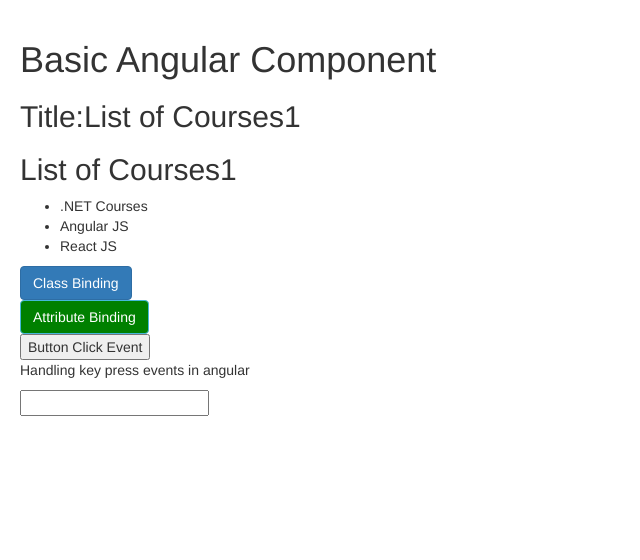
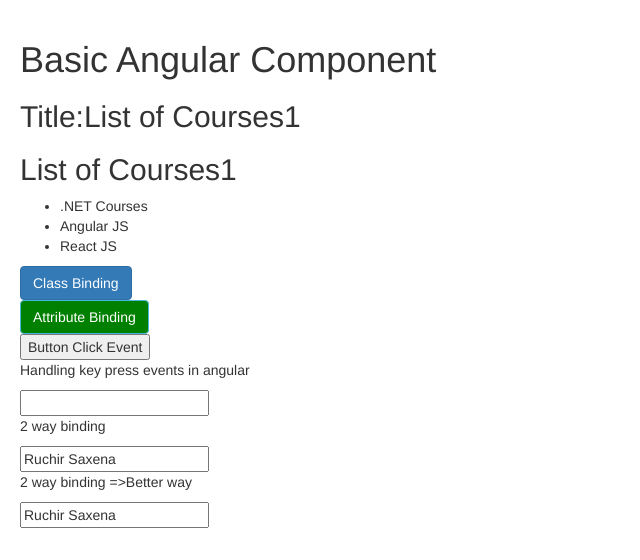
Before and after one commit to RuchirSaxena/Understanding-Angular-2-and-4, an Angular app in the folder hello-world/: page / in a window 1280 px wide. Shown: the top 560 px of the page, without its empty margins (0-640 px from the left). Built offline with nearby package versions, Linux system fonts and the light colour scheme.

Commit message:
2 Way Binding

```diff
--- a/hello-world/src/app/app.module.ts
+++ b/hello-world/src/app/app.module.ts
@@ -1,6 +1,7 @@
 import { CoursesService } from './courses.service';
 import {CoursesComponent} from "./courses/courses.component"
 import { BrowserModule } from '@angular/platform-browser';
+import {FormsModule} from '@angular/forms';
 import { NgModule } from '@angular/core';
 
 import { AppComponent } from './app.component';
@@ -14,7 +15,8 @@ import { AdminComponent } from './admin/admin.component';
 
   ],
   imports: [
-    BrowserModule
+    BrowserModule,
+    FormsModule
   ],
   providers: [
     //Implemting DI
--- a/hello-world/src/app/courses/courses.component.ts
+++ b/hello-world/src/app/courses/courses.component.ts
@@ -1,5 +1,7 @@
+import { EmailService } from './../email.service';
 import { CoursesService } from './../courses.service';
 import {Component} from '@angular/core'
+
 
 // Decorator function =>Adding one or more property for defining which part of
 // angular component we want to use in our CoursesComponent
@@ -29,6 +31,12 @@ import {Component} from '@angular/core'
     <button (click)="onSave($event)">Button Click Event</button>
     <p>Handling key press events in angular</p>
     <input #email type="text" (keyup.enter)="onKeyUp(email.value)" />
+    <br>
+    <p>2 way binding</p>
+    <input  type="text" [value]="userName" (keyup.enter)="userName=$event.target.value; onKeyUp2WayBinding()" />
+
+    <p>2 way binding =>Better way</p>
+    <input [(ngModel)]="userName" (keyup.enter)="onKeyUp2WayBinding()" />
 
     `
 })
@@ -37,6 +45,7 @@ export class CoursesComponent {
     courses;
     colSpan=2;
     isActive=false;
+    userName="Ruchir Saxena";
 
     constructor(service:CoursesService){
        // let service=new CoursesService; //Tightly coupled by using new operator
@@ -57,4 +66,8 @@ export class CoursesComponent {
         console.log("Value ="+email);
 
     }
+    //Binding 2 way
+    onKeyUp2WayBinding(){
+        console.log(this.userName);
+    }
 }
```
Also changed, not shown: 1 other file (tests, documents, lock files or other folders).
